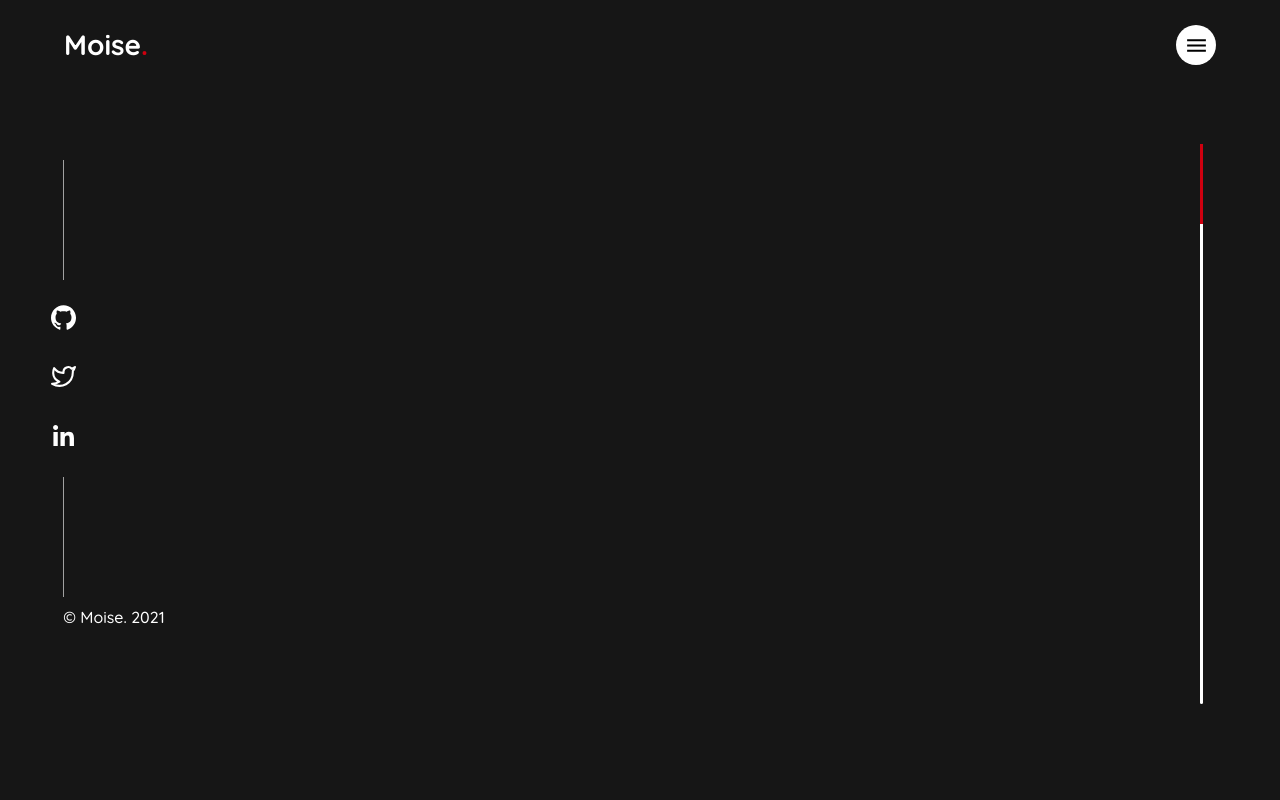
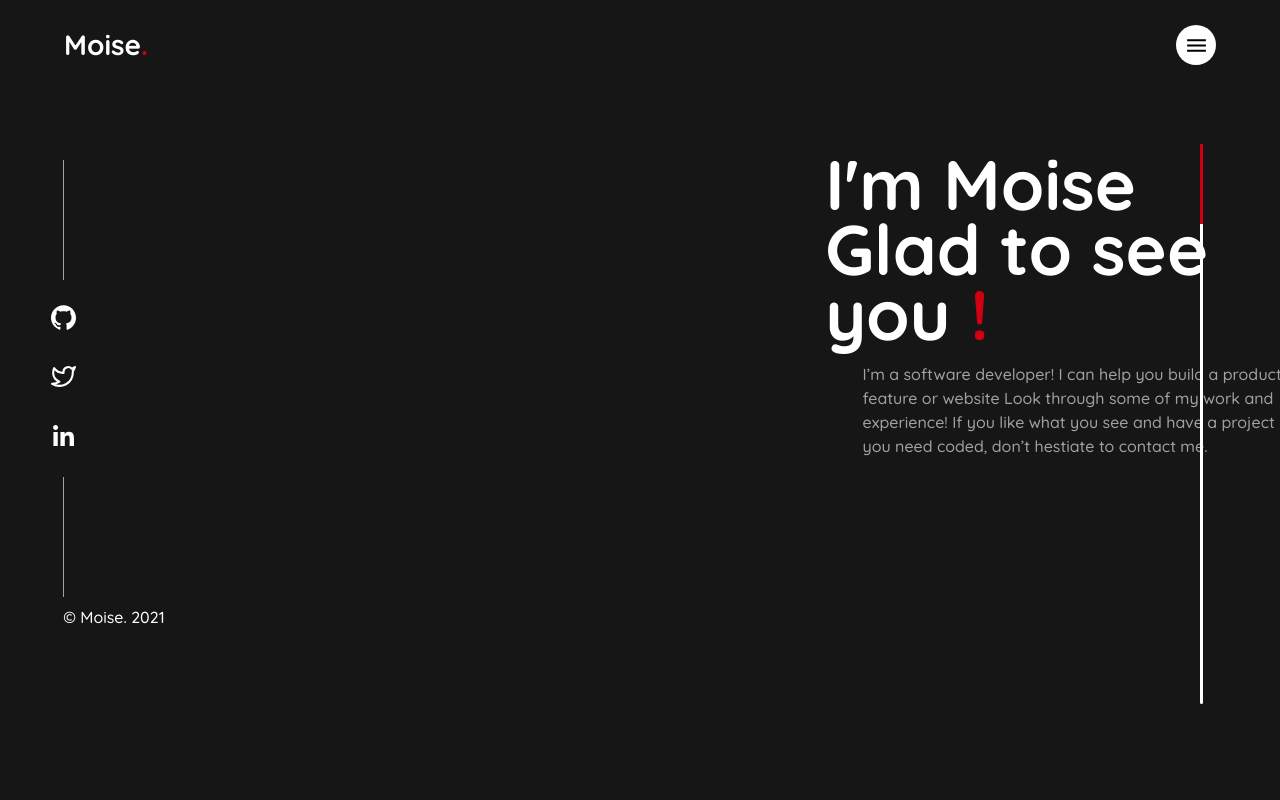
Before and after one commit to moise10r/React_Personal_Portfolio, a React (Create React App) app: page / in a window 1280 px wide. Shown: the top 800 px of the page. Built offline with nearby package versions, Linux system fonts and the light colour scheme.

Commit message:
Refactor the headline content animation.

```diff
--- a/src/components/headline.jsx
+++ b/src/components/headline.jsx
@@ -10,7 +10,7 @@ const HeadLine = () => {
 			<div className='main-healine-container'>
 				<div className='headline-left-container'>
 					<motion.h1
-						initial={{ x: -1000 }}
+						initial={{ x: '100vh' }}
 						animate={{ x: 10 }}
 						transition={{ duration: 1.7 }}
 						className='me'
@@ -18,7 +18,7 @@ const HeadLine = () => {
 						I'm Moise Glad to see you <span>!</span>
 					</motion.h1>
 					<motion.p
-						initial={{ x: -1000 }}
+						initial={{ x: '100vh' }}
 						animate={{ x: 10 }}
 						transition={{ duration: 2 }}
 						className='about-me'
```
